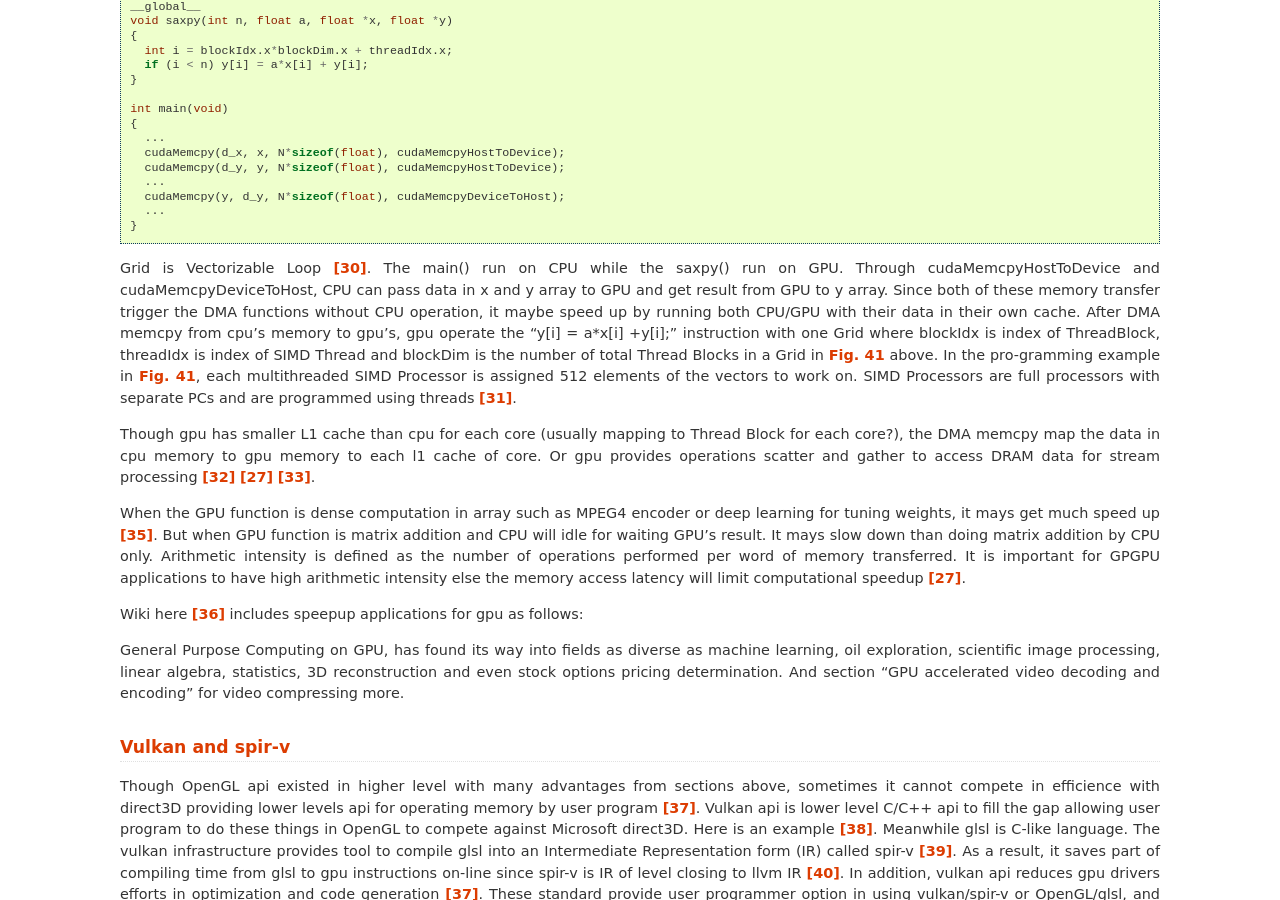
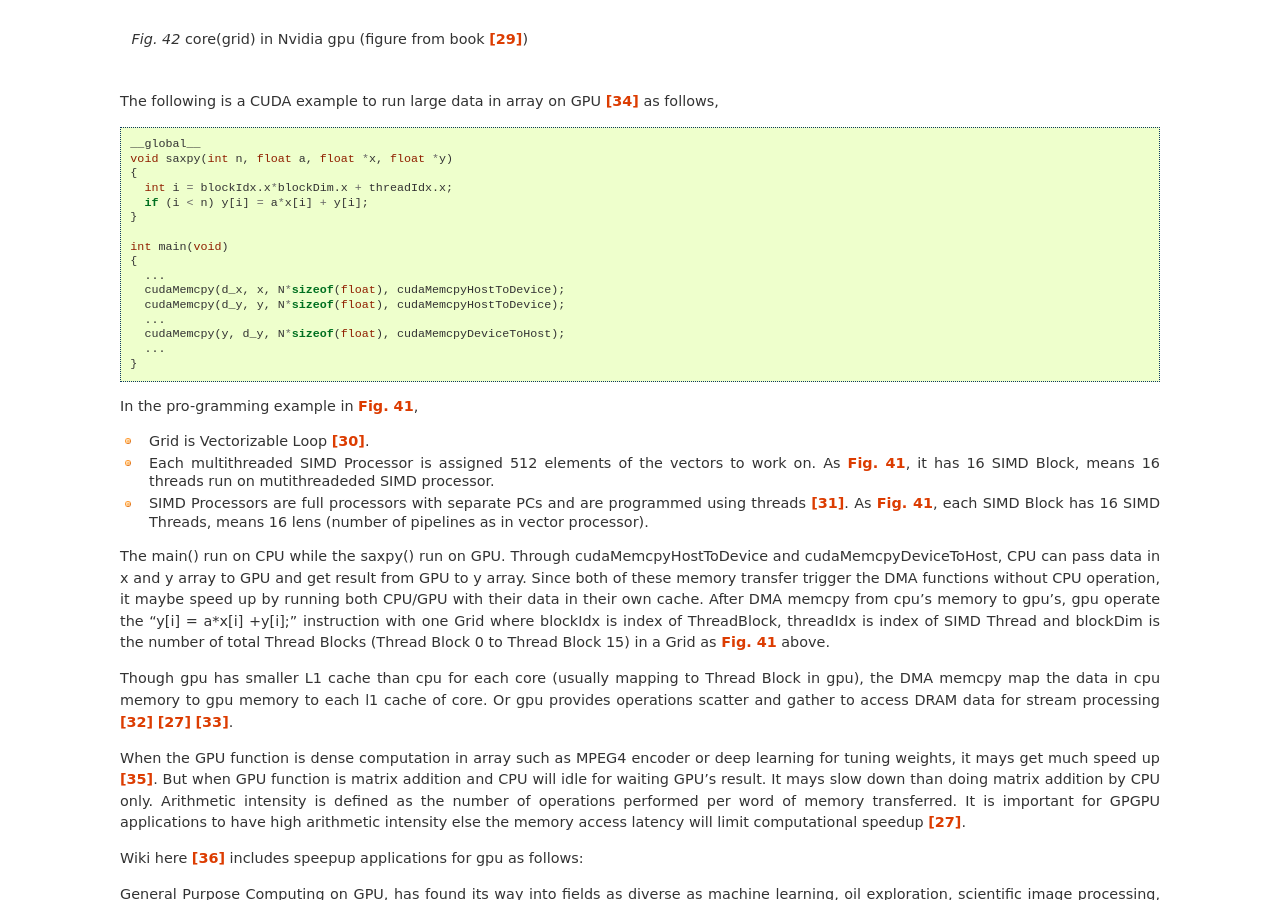
Before and after one commit to Jonathan2251/lbd, a Sphinx documentation site: the page built from source/gpu.rst, in a window 1280 px wide and 900 px high, scrolled down 8567 px. Built offline with Sphinx 7.4.7, drawn with Linux system fonts in a browser that asks for light colours; pages that are not in the unit, such as notebooks, are missing from menus; some of the changed text lies outside the part shown.

Commit message:
gpu terms

```diff
--- a/source/gpu.rst
+++ b/source/gpu.rst
@@ -362,12 +362,13 @@ a software frame work instead of OpenGL api, then the system can run some data
 parallel computation on GPU for speeding up and even get CPU and GPU executing
 simultaneously. Or Any language that allows the code running on the CPU to poll
 a GPU shader for return values, can create a GPGPU framework [#gpgpuwiki]_.
-Nvidia gpu as the following figures.
+Sort the compiler related terms used in book [#Quantitative-grid]_ for Nvidia gpu
+as follows,
 
 .. _grid:
 .. figure:: ../Fig/gpu/grid.png
   :align: center
-  :scale: 80 %
+  :scale: 100 %
 
   core(grid) in Nvidia gpu (figure from book [#Quantitative-grid]_)
 
@@ -400,7 +401,19 @@ as follows,
     ...
   }
 
-Grid is Vectorizable Loop [#Quantitative-gpu-griddef]_.
+In the pro-gramming example in :numref:`grid`,
+
+- Grid is Vectorizable Loop [#Quantitative-gpu-griddef]_.
+
+- Each multithreaded SIMD Processor is assigned 512 elements of the vectors to work on.
+  As :numref:`grid`, it has 16 SIMD Block, means 16 threads run on mutithreadeded
+  SIMD processor.
+
+- SIMD Processors are full processors with separate PCs and are programmed using
+  threads [#Quantitative-gpu-threadblock]_. As :numref:`grid`, each SIMD Block has
+  16 SIMD Threads, means 16 lens (number of pipelines as in vector processor).
+
+
 The main() run on CPU while the saxpy() run on GPU. Through
 cudaMemcpyHostToDevice and cudaMemcpyDeviceToHost, CPU can pass data in x and y
 array to GPU and get result from GPU to y array.
@@ -408,13 +421,11 @@ Since both of these memory transfer trigger the DMA functions without CPU operat
 it maybe speed up by running both CPU/GPU with their data in their own cache.
 After DMA memcpy from cpu's memory to gpu's, gpu operate the "y[i] = a*x[i] +y[i];"
 instruction with one Grid where blockIdx is index of ThreadBlock, threadIdx is
-index of SIMD Thread and blockDim is the number of total Thread Blocks in a Grid
-in :numref:`grid` above.
-In the pro-gramming example in :numref:`grid`, each multithreaded SIMD Processor is assigned
-512 elements of the vectors to work on. SIMD Processors are full processors with
-separate PCs and are programmed using threads [#Quantitative-gpu-threadblock]_.
+index of SIMD Thread and blockDim is the number of total Thread Blocks (Thread
+Block 0 to Thread Block 15) in a Grid as :numref:`grid` above.
 
-Though gpu has smaller L1 cache than cpu for each core (usually mapping to Thread Block for each core?),
+Though gpu has smaller L1 cache than cpu for each core (usually mapping to Thread
+Block in gpu),
 the DMA memcpy map the data in cpu memory to gpu memory to each l1 cache of core.
 Or gpu provides operations scatter and gather to access DRAM data for stream
 processing [#Quantitative-gpu-sparse-matrix]_ [#gpgpuwiki]_ [#shadingl1]_.
```
